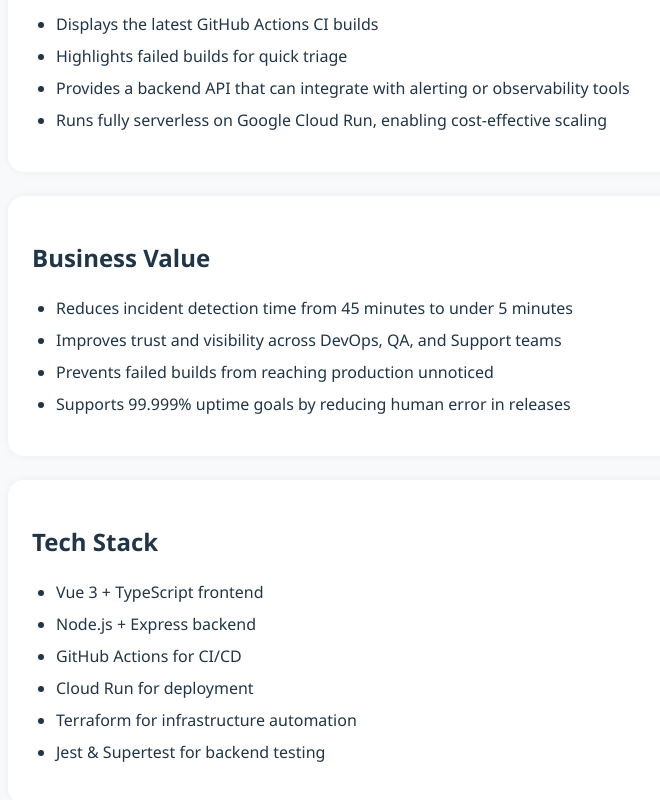
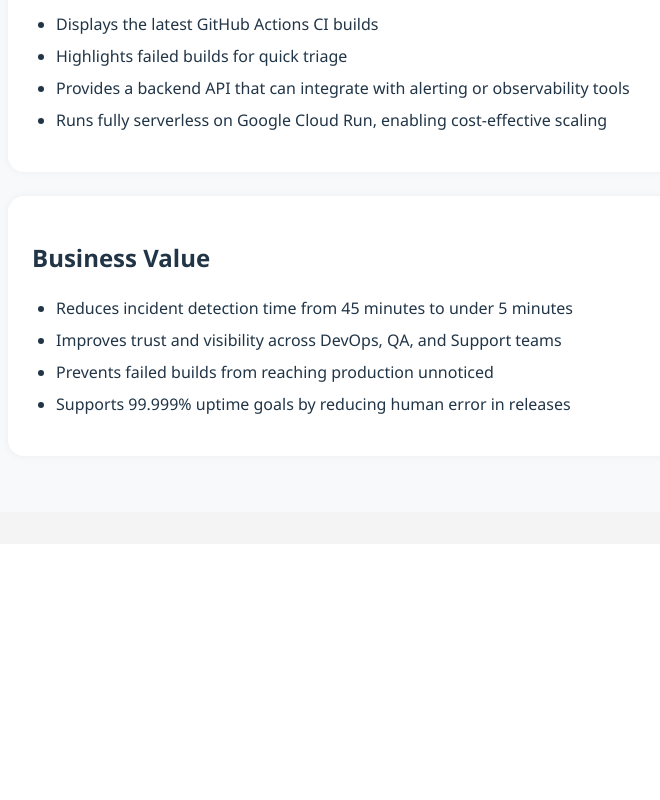
Before and after one commit to lancehall123/devops-status-dashboard, a Vue app in the folder frontend/: page / in a window 1280 px wide. Shown: the part 2366-3166 px from the top of the page, without its empty margins (264-924 px from the left). After the commit the page ends 2942 px from the top, so only its background shows below. Built offline with nearby package versions, Linux system fonts and the light colour scheme; no server answers.

Commit message:
Removing the duplicate tech stack

```diff
--- a/frontend/src/components/Overview.vue
+++ b/frontend/src/components/Overview.vue
@@ -35,18 +35,6 @@
         <li>Supports 99.999% uptime goals by reducing human error in releases</li>
       </ul>
     </section>
-
-    <section>
-      <h2>Tech Stack</h2>
-      <ul>
-        <li>Vue 3 + TypeScript frontend</li>
-        <li>Node.js + Express backend</li>
-        <li>GitHub Actions for CI/CD</li>
-        <li>Cloud Run for deployment</li>
-        <li>Terraform for infrastructure automation</li>
-        <li>Jest & Supertest for backend testing</li>
-      </ul>
-    </section>
   </main>
 </template>
 
```
